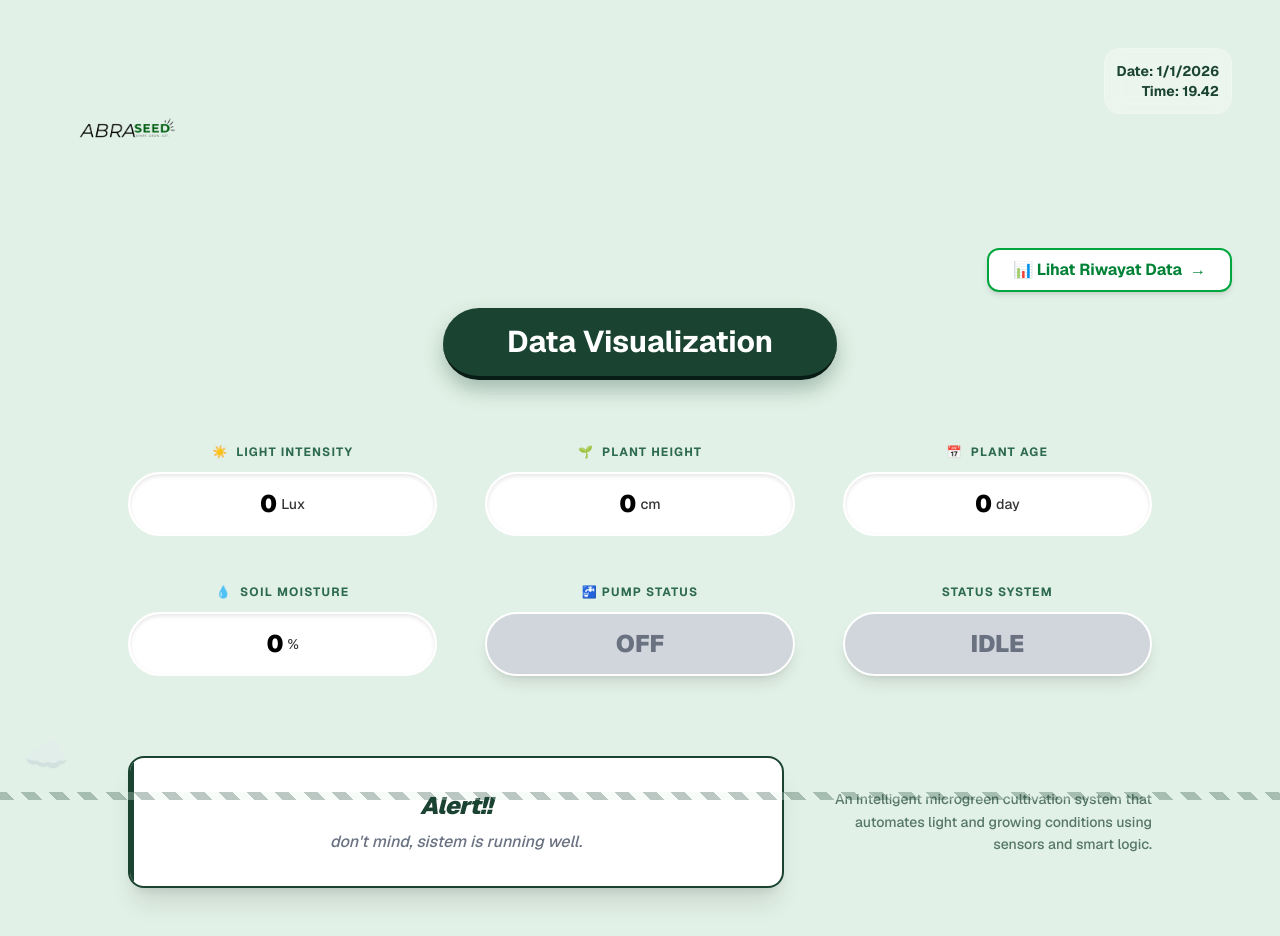
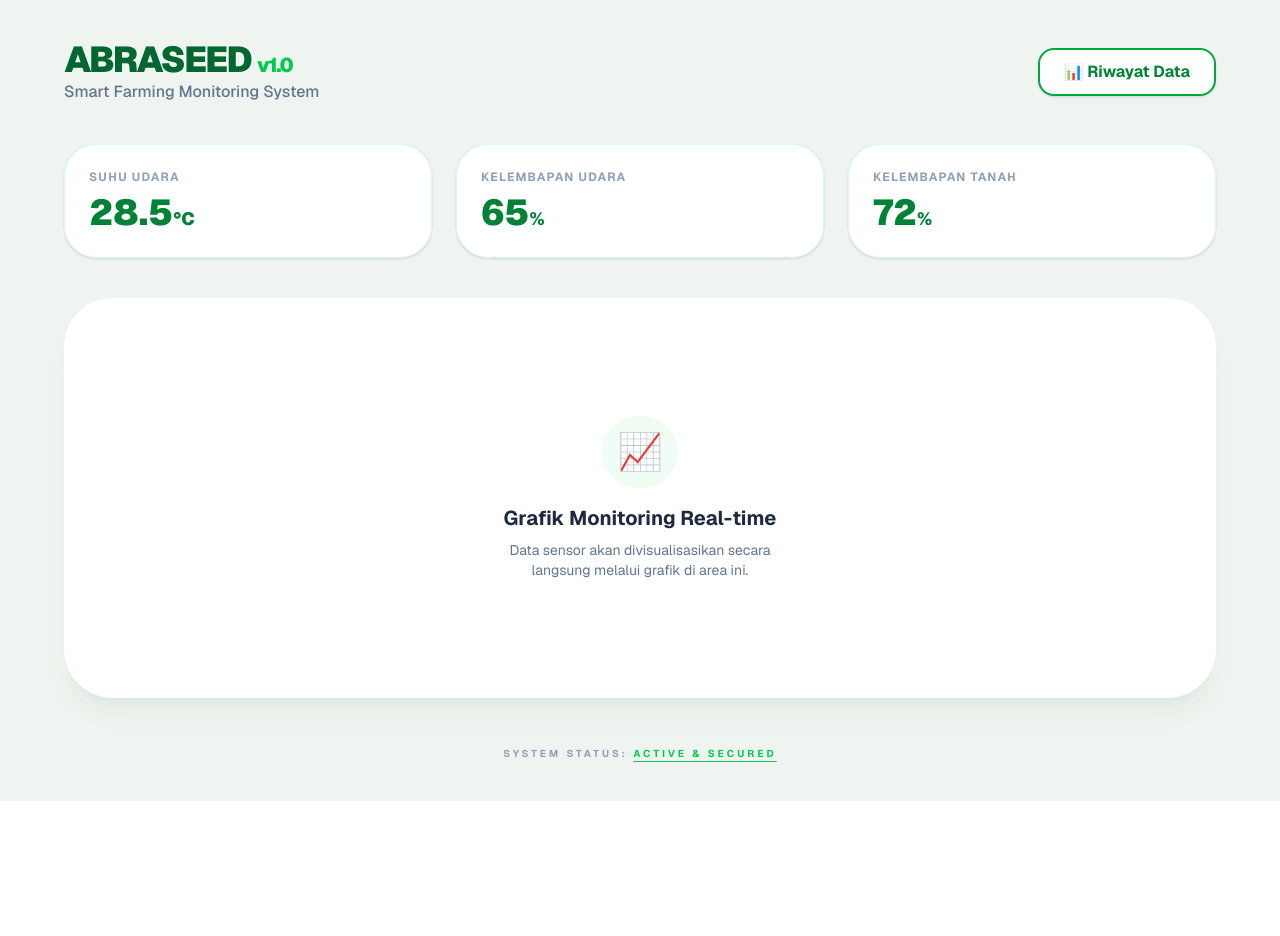
Before and after one commit to premakathastudio/abraseed-web, a Next.js app: page / in a window 1280 px wide. After the commit the page ends 801 px from the top, so only its background shows below. Built offline with nearby package versions, Linux system fonts and the light colour scheme; no server answers; the database is empty.

Commit message:
update dashboard dengan tombol navigasi

```diff
--- a/app/page.tsx
+++ b/app/page.tsx
@@ -1,171 +1,71 @@
-"use client";
-import { useEffect, useState } from "react";
 import Link from 'next/link';
+// Jika kamu punya komponen grafik, pastikan import-nya benar di sini
+// import SensorChart from '@/components/SensorChart';
 
-export default function Dashboard() {
-  // 1. State untuk menyimpan data dari sensor
-  const [data, setData] = useState({
-    light_intensity: 0,
-    plant_height: 0,
-    plant_age: 0,
-    soil_moisture: 0,
-    pump_status: "OFF",
-    system_status: "IDLE"
-  });
+export const revalidate = 0;
 
-  // 2. Fungsi untuk mengambil data terbaru dari API
-  const ambilData = async () => {
-    try {
-      const res = await fetch("/api/sensor");
-      const hasil = await res.json();
-      // Validasi agar tidak error jika data kosong
-      if (hasil && hasil.system_status) {
-        setData(hasil);
-      }
-    } catch (err) {
-      console.error("Gagal mengambil data:", err);
-    }
-  };
+export default function DashboardPage() {
+  return (
+    <main className="min-h-screen bg-[#F0F4F0] p-4 md:p-10 font-sans text-slate-800">
+      <div className="max-w-6xl mx-auto">
 
-  // 3. Jalankan pengambilan data secara otomatis setiap 2 detik
-  useEffect(() => {
-    ambilData();
-    const interval = setInterval(ambilData, 2000);
-    return () => clearInterval(interval);
-  }, []);
+        {/* --- HEADER SECTION --- */}
+        <header className="flex flex-col md:flex-row justify-between items-start md:items-center mb-10 gap-4">
+          <div>
+            <h1 className="text-4xl font-black text-green-800 tracking-tighter">
+              ABRASEED <span className="text-green-500 text-xl">v1.0</span>
+            </h1>
+            <p className="text-slate-500 font-medium">Smart Farming Monitoring System</p>
+          </div>
 
-  // 4. State untuk jam dan tanggal real-time
-  const [time, setTime] = useState(new Date());
-  useEffect(() => {
-    const timer = setInterval(() => setTime(new Date()), 1000);
-    return () => clearInterval(timer);
-  }, []);
+          {/* TOMBOL MENU KE HISTORY (Ini yang tadi kita cari) */}
+          <div className="flex gap-3">
+            <Link
+              href="/history"
+              className="bg-white border-2 border-green-600 text-green-700 hover:bg-green-600 hover:text-white px-6 py-2.5 rounded-2xl font-bold transition-all shadow-sm flex items-center gap-2"
+            >
+              📊 Riwayat Data
+            </Link>
+          </div>
+        </header>
 
-  // Konfigurasi untuk Progress Bar (label, nilai, satuan, batas maksimal)
-  const sensorConfigs = [
-    { label: "Light Intensity", value: data.light_intensity, unit: "Lux", max: 1000, icon: "☀️" },
-    { label: "Plant Height", value: data.plant_height, unit: "cm", max: 50, icon: "🌱" },
-    { label: "Plant Age", value: data.plant_age, unit: "day", max: 30, icon: "📅" },
-    { label: "Soil Moisture", value: data.soil_moisture, unit: "%", max: 100, icon: "💧" },
-  ];
-
-  return (
-    <div className="min-h-screen bg-[#E2F1E7] p-6 md:p-12 font-sans text-[#1B4332] selection:bg-[#2D6A4F] selection:text-white">
-
-      {/* Header Area */}
-      <div className="flex justify-between items-start mb-10">
-        <div className="flex flex-col">
-          {/* Ganti 'logo-abraseed.png' dengan nama file asli kamu */}
-         <img
-            src="/logo-abraseed.png.png"
-            alt="Logo Abraseed"
-            className="h-40 w-auto object-contain"
-           />
-        </div>
-
-        <div className="text-right font-bold text-sm bg-white/30 p-3 rounded-2xl backdrop-blur-sm border border-white/20">
-          <p>Date: {time.toLocaleDateString('id-ID')}</p>
-          <p>Time: {time.toLocaleTimeString('id-ID', { hour: '2-digit', minute: '2-digit' })}</p>
-        </div>
-      </div>
-
-      {/* Letakkan ini di bawah Header atau di atas Grafik */}
-      <div className="flex justify-end mb-4">
-        <Link
-          href="/history"
-          className="bg-white text-green-700 border-2 border-green-600 hover:bg-green-600 hover:text-white px-6 py-2 rounded-xl font-bold transition-all duration-300 shadow-md flex items-center gap-2 group"
-        >
-         <span>📊 Lihat Riwayat Data</span>
-         <span className="group-hover:translate-x-1 transition-transform">→</span>
-        </Link>
-      </div>
-
-      {/* Judul Utama */}
-      <div className="flex justify-center mb-16">
-        <div className="bg-[#1B4332] text-white px-16 py-4 rounded-full text-3xl font-bold shadow-[0_10px_20px_rgba(27,67,50,0.3)] border-b-4 border-[#081c15]">
-          Data Visualization
-        </div>
-      </div>
-
-      {/* Grid Sensor Utama */}
-      <div className="max-w-5xl mx-auto grid grid-cols-1 md:grid-cols-3 gap-x-12 gap-y-12 mb-20">
-
-        {sensorConfigs.map((item, index) => (
-          <div key={index} className="flex flex-col items-center group">
-            <div className="flex items-center gap-2 mb-3 font-bold text-xs uppercase tracking-widest text-[#2D6A4F]">
-              <span>{item.icon}</span> {item.label}
-            </div>
-
-            {/* Kapsul Progress Bar */}
-            <div className="relative w-full h-16 bg-white rounded-full overflow-hidden shadow-[inset_0_2px_4px_rgba(0,0,0,0.1)] border-2 border-white">
-              {/* Isian Hijau (Progress) */}
-              <div
-                className="absolute top-0 left-0 h-full bg-[#2D6A4F] transition-all duration-1000 ease-out shadow-[4px_0_10px_rgba(0,0,0,0.2)]"
-                style={{ width: `${Math.min((item.value / item.max) * 100, 100)}%` }}
-              />
-              {/* Angka & Satuan */}
-              <div className="absolute inset-0 flex items-center justify-center text-2xl font-black z-10 mix-blend-difference text-white">
-                {item.value} <span className="text-sm ml-1 font-medium opacity-80">{item.unit}</span>
-              </div>
-            </div>
+        {/* --- RINGKASAN DATA (REAL-TIME) --- */}
+        {/* Di sini nanti kamu panggil data Supabase atau Grafik kamu */}
+        <div className="grid grid-cols-1 md:grid-cols-3 gap-6 mb-10">
+          <div className="bg-white p-6 rounded-[2rem] shadow-sm border border-green-100">
+            <p className="text-xs font-bold text-slate-400 uppercase tracking-widest mb-2">Suhu Udara</p>
+            <h2 className="text-4xl font-black text-green-700">28.5<span className="text-lg">°C</span></h2>
           </div>
-        ))}
-
-        {/* Pump Status (Custom Color) */}
-        <div className="flex flex-col items-center">
-          <div className="flex items-center gap-2 mb-3 font-bold text-xs uppercase tracking-widest text-[#2D6A4F]">
-            🚰 Pump Status
+          <div className="bg-white p-6 rounded-[2rem] shadow-sm border border-green-100">
+            <p className="text-xs font-bold text-slate-400 uppercase tracking-widest mb-2">Kelembapan Udara</p>
+            <h2 className="text-4xl font-black text-green-700">65<span className="text-lg">%</span></h2>
           </div>
-          <div className={`w-full h-16 rounded-full flex items-center justify-center text-2xl font-black shadow-lg transition-colors duration-500 border-2 border-white
-            ${data.pump_status === 'ON' ? 'bg-[#2D6A4F] text-white' : 'bg-gray-300 text-gray-500'}`}>
-            {data.pump_status}
+          <div className="bg-white p-6 rounded-[2rem] shadow-sm border border-green-100">
+            <p className="text-xs font-bold text-slate-400 uppercase tracking-widest mb-2">Kelembapan Tanah</p>
+            <h2 className="text-4xl font-black text-green-700">72<span className="text-lg">%</span></h2>
           </div>
         </div>
 
-        {/* System Status (Yellow Highlight) */}
-        <div className="flex flex-col items-center">
-          <div className="mb-3 font-bold text-xs uppercase tracking-widest text-[#2D6A4F]">
-            Status System
-          </div>
-          <div className={`w-full h-16 rounded-full flex items-center justify-center text-2xl font-black shadow-lg border-2 border-white transition-all
-            ${data.system_status === 'RUNNING' ? 'bg-[#FFD60A] text-[#1B4332] scale-105 shadow-[#FFD60A]/30' : 'bg-gray-300 text-gray-500'}`}>
-            {data.system_status}
-          </div>
+        {/* --- AREA GRAFIK (Hanya Placeholder) --- */}
+        <div className="bg-white p-8 rounded-[3rem] shadow-xl shadow-green-900/5 border border-white min-h-[400px] flex flex-col items-center justify-center text-center">
+           <div className="bg-green-50 p-4 rounded-full mb-4">
+              <span className="text-4xl">📈</span>
+           </div>
+           <h3 className="text-xl font-bold text-slate-800">Grafik Monitoring Real-time</h3>
+           <p className="text-slate-500 max-w-xs mx-auto mt-2 text-sm">
+             Data sensor akan divisualisasikan secara langsung melalui grafik di area ini.
+           </p>
+           {/* Masukkan komponen SensorChart kamu di sini jika sudah ada */}
         </div>
 
-      </div>
-
-      {/* Area Alert (Deskripsi & Alert Box) */}
-      <div className="max-w-5xl mx-auto flex flex-col md:flex-row items-center gap-10 mt-10">
-
-        {/* Deskripsi Kanan (Sesuai Desain) */}
-        <div className="flex-1 text-right md:order-2">
-          <p className="text-sm leading-relaxed text-[#1B4332]/70 font-medium max-w-sm ml-auto">
-            An intelligent microgreen cultivation system that automates light and growing conditions using sensors and smart logic.
+        {/* --- FOOTER --- */}
+        <footer className="mt-12 text-center">
+          <p className="text-[10px] font-bold text-slate-400 uppercase tracking-[0.3em]">
+            System Status: <span className="text-green-500 underline underline-offset-4">Active & Secured</span>
           </p>
-        </div>
-
-        {/* Alert Box Kiri (Sesuai Desain) */}
-        <div className="flex-[2] w-full md:order-1">
-          <div className="bg-white border-2 border-[#1B4332] rounded-2xl p-8 shadow-xl relative overflow-hidden group hover:shadow-2xl transition-shadow">
-            {/* Dekorasi garis di dalam box */}
-            <div className="absolute top-0 left-0 w-1 h-full bg-[#1B4332]"></div>
-            <h3 className="text-center text-2xl font-black italic mb-2 tracking-tight">Alert!!</h3>
-            <p className="text-center italic text-gray-500 font-medium">
-              don't mind, sistem is running well.
-            </p>
-          </div>
-        </div>
+        </footer>
 
       </div>
-
-      {/* Dekorasi Awan (Footer) */}
-      <div className="fixed bottom-6 left-6 text-4xl opacity-40 animate-bounce cursor-default">
-        ☁️
-      </div>
-
-      {/* Tambahan Dekorasi Garis Bawah Desain */}
-      <div className="fixed bottom-0 left-0 w-full h-2 bg-[repeating-linear-gradient(45deg,#1B4332,#1B4332_10px,#E2F1E7_10px,#E2F1E7_20px)] opacity-30"></div>
-    </div>
+    </main>
   );
 }
```
